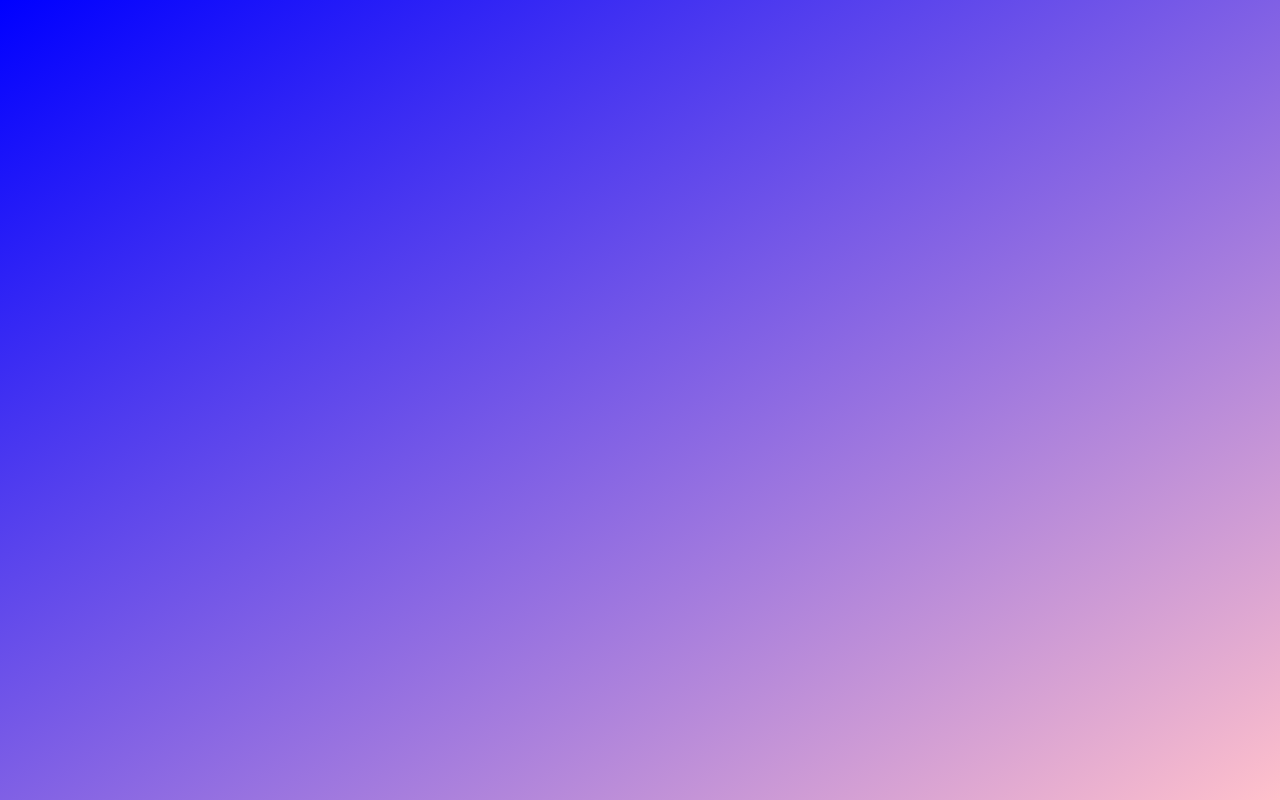
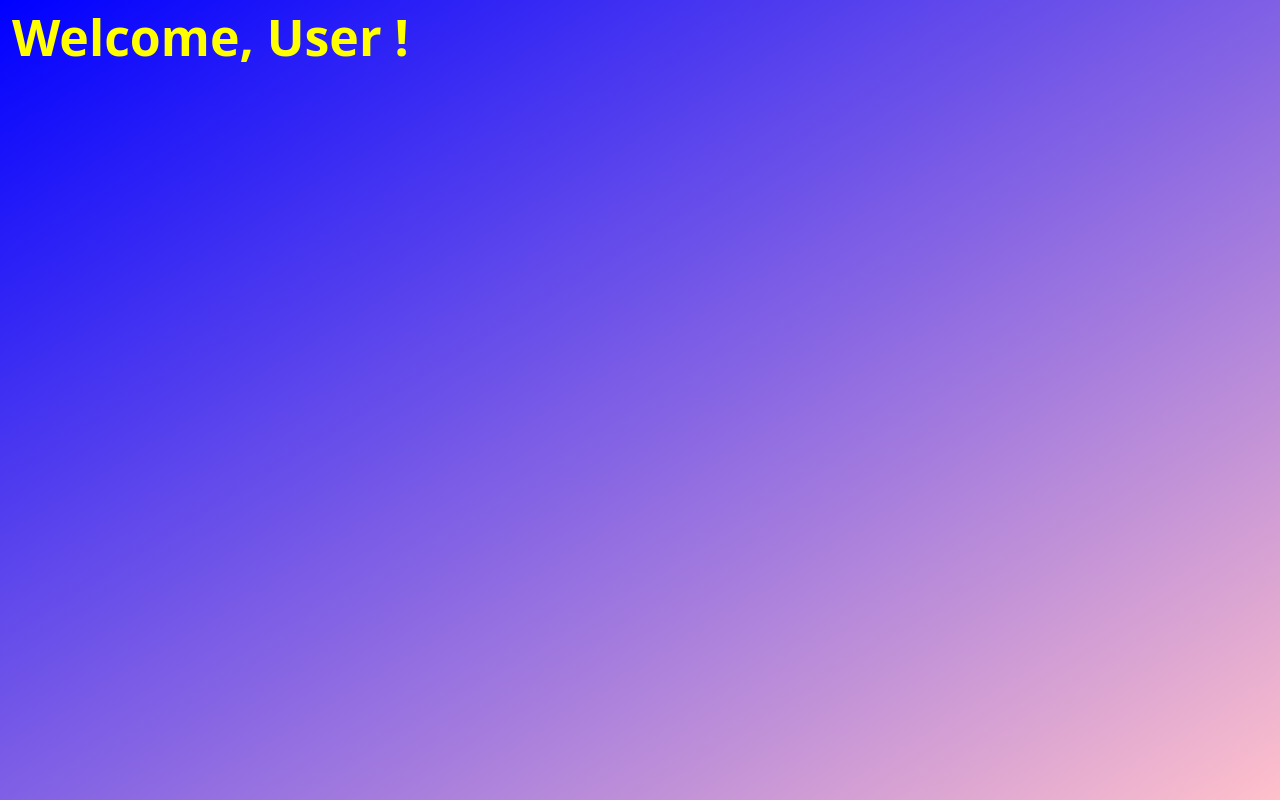
Before and after one commit to a805431/FPYaraIntern_2023, a React (Create React App) app in the folder frontend/: page /userPage in a window 1280 px wide. Before the commit this address had no page. Built offline with nearby package versions, Linux system fonts and the light colour scheme.

Commit message:
navigation to a static user

```diff
--- a/frontend/src/App.js
+++ b/frontend/src/App.js
@@ -3,6 +3,7 @@ import SignInForm from './components/SignInForm/SignInForm';
 import { BrowserRouter, Routes, Route } from 'react-router-dom';
 import Container from 'react-bootstrap/Container';
 import './styles/global.css';
+import UserPage from './components/UserPage/UserPage';
 
 function App() {
   return (
@@ -15,6 +16,7 @@ function App() {
       >
         <Routes>
           <Route path="/" element={<SignInForm />} />
+          <Route path="/userPage" element={<UserPage />} />
         </Routes>
       </Container>
     </BrowserRouter>
--- a/frontend/src/components/SignInForm/SignInForm.js
+++ b/frontend/src/components/SignInForm/SignInForm.js
@@ -2,6 +2,7 @@ import { useSignInUserMutation } from '../../store';
 import { useState } from 'react';
 import Button from 'react-bootstrap/Button';
 import Container from 'react-bootstrap/Container';
+import { useNavigate } from 'react-router-dom';
 
 function SignInForm() {
   // // test query with hardcoded email
@@ -20,6 +21,8 @@ function SignInForm() {
   const [signInUser, results] = useSignInUserMutation();
 
   let content = '';
+
+  const navigate = useNavigate();
 
   const handleEmailInputChange = (event) => {
     setEmailInput(event.target.value);
@@ -48,6 +51,7 @@ function SignInForm() {
     content = <div>{results.error.data.message}</div>;
   } else if (results.status === 'fulfilled' && results.isSuccess) {
     content = <div>Welcome, {results.data.email} !</div>;
+    navigate('/userPage', { replace: true });
   }
 
   console.log('Response results after if statement: ', results);
--- a/frontend/src/components/UserPage/UserPage.js
+++ b/frontend/src/components/UserPage/UserPage.js
@@ -0,0 +1,5 @@
+function UserPage() {
+    return (<div><span style={{color: 'yellow', fontWeight: 'bold', fontSize: '50px'}}>Welcome, User !</span></div>);
+}
+
+export default UserPage;
```
